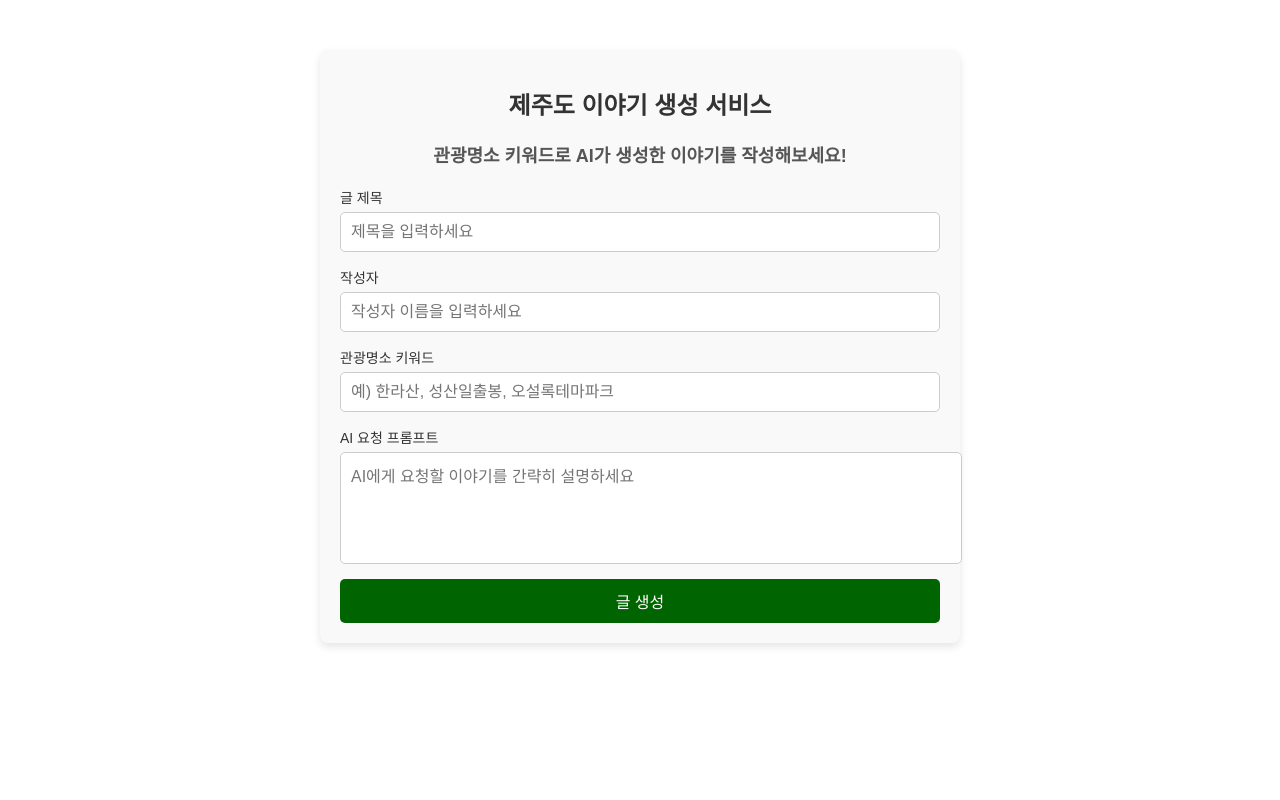
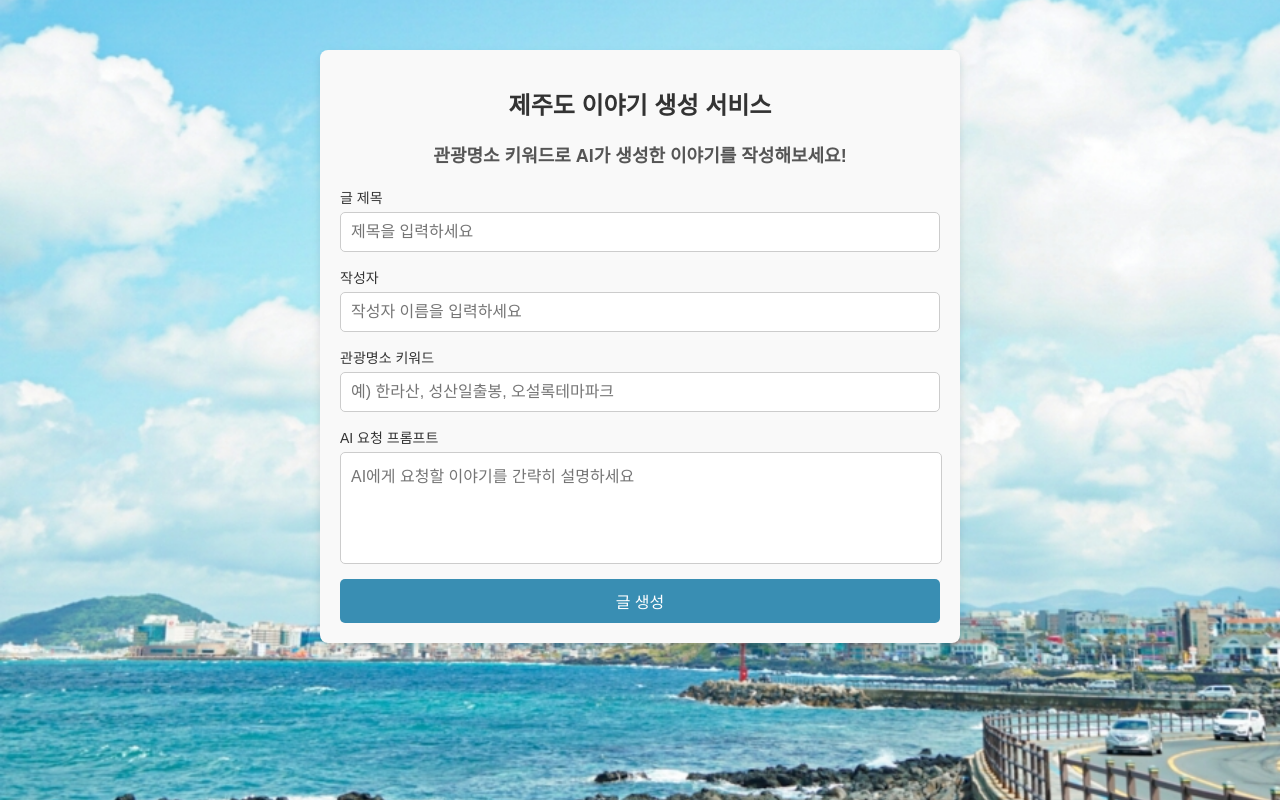
Before and after one commit to maybeaj/jejussul, a React (Create React App) app: page /write in a window 1280 px wide. Built offline with nearby package versions, Linux system fonts and the light colour scheme.

Commit message:
style: write 수정

```diff
--- a/src/pages/Home/Write.jsx
+++ b/src/pages/Home/Write.jsx
@@ -1,7 +1,16 @@
 import React, { useState } from "react";
-import styled from "styled-components";
+import styled, { createGlobalStyle } from "styled-components";
 import axios from "axios";
 import { useNavigate } from "react-router-dom";
+
+const GlobalStyle = createGlobalStyle`
+	body {
+		background-image: url('/write.jpg');
+		background-size: cover;
+		background-repeat: no-repeat;
+		background-position: center;
+	}
+`;
 
 const Write = () => {
 	const [title, setTitle] = useState("");
@@ -72,6 +81,8 @@ const Write = () => {
 	};
 
 	return (
+		<>
+			<GlobalStyle />
 			<Container>
 				<Title>제주도 이야기 생성 서비스</Title>
 				<Subtitle>관광명소 키워드로 AI가 생성한 이야기를 작성해보세요!</Subtitle>
@@ -106,6 +117,7 @@ const Write = () => {
 						onChange={(e) => setPrompt(e.target.value)}
 						placeholder="AI에게 요청할 이야기를 간략히 설명하세요"
 						rows={5}
+						style={{ width: "580px" }}
 						required
 					></Textarea>
 					<Button type="submit">글 생성</Button>
@@ -123,6 +135,7 @@ const Write = () => {
 				)}
 				{error && <ErrorMessage>{error}</ErrorMessage>}
 			</Container>
+		</>
 	);
 };
 
@@ -185,7 +198,7 @@ const Button = styled.button`
 	padding: 10px;
 	font-size: 16px;
 	color: #fff;
-	background-color: #006400;
+	background-color: #398EB3;
 	border: none;
 	border-radius: 5px;
 	cursor: pointer;
```
Also changed, not shown: public/write.jpg (added). Lines whose indentation alone changed are shown as unchanged.
